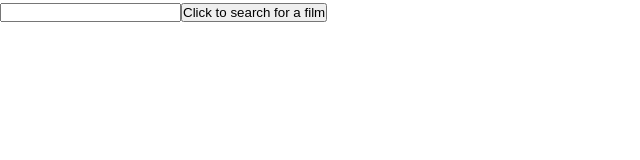
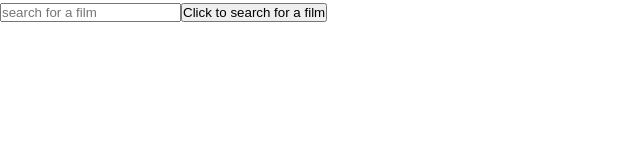
Before and after one commit to Cottom-1993/M47-CodeNation-Final-Project, a React (Create React App) app: page / in a window 1280 px wide. Shown: the top 160 px of the page, without its empty margins (0-640 px from the left). Built offline with nearby package versions, Linux system fonts and the light colour scheme.

Commit message:
api-setup-done

```diff
--- a/src/App.jsx
+++ b/src/App.jsx
@@ -29,7 +29,7 @@ const App = () => {
   return (
     <div className="search">
     <input
-        placeholde="search for a film"
+        placeholder="search for a film"
         onChange={(event) => setSearchTerm(event.target.value)}
     />
     <button onClick={() => apiFetch(searchTerm)}>
```
